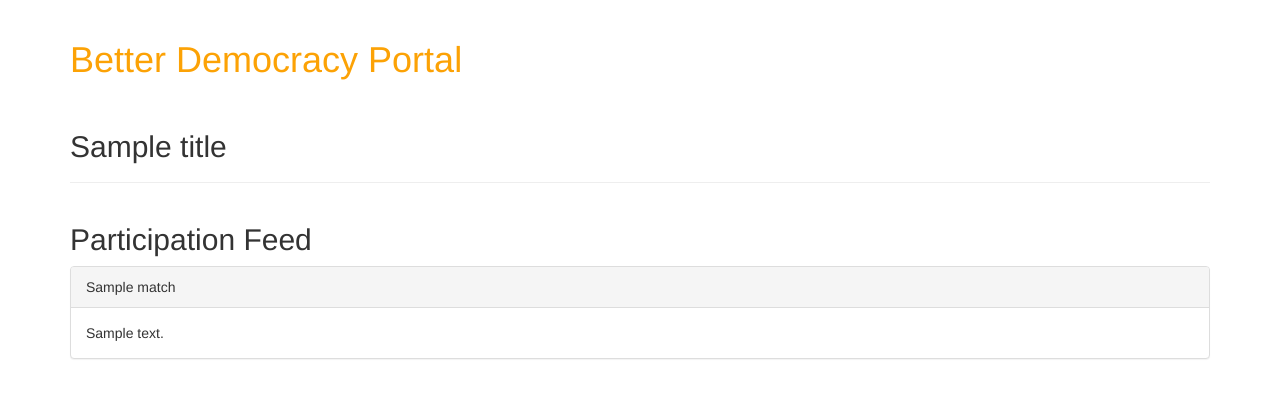
After one commit to better-dem/portal, a Django app: template core/templates/core/feed.html in a window 1280 px wide. The commit adds this page. Shown: the top 398 px of the page. Run offline with Django 3.2, Linux system fonts and the light colour scheme; the template is opened without the code that fills it: most values are stand-ins (such as "Sample title", 1, 10 or a date in 2020); some libraries are stand-ins or nearby versions.

Commit message:
added basic feed (no content yet)

```diff
--- a/core/templates/core/base.html
+++ b/core/templates/core/base.html
@@ -13,7 +13,7 @@
     <body>
         <div class="container">
             <div class="page-header">
-		<h1><a href="/">Geo-Feedback</a></h1><br>
+		<h1><a href="/">Better Democracy Portal</a></h1><br>
 		{% if title %}
 		<h2>{{ title }}</h2>
 		{% endif %}
--- /dev/null
+++ b/core/templates/core/feed.html
@@ -0,0 +1,13 @@
+{% extends "core/base.html" %}
+{% block content %}
+<h2>Participation Feed</h2>
+
+{% for match in matches %}
+<div class="panel panel-default">
+    <div class="panel-heading">{{ match.label }}</div>
+    <div class="panel-body">
+	{{ match.description }}
+    </div>
+</div>
+{% endfor %}
+{% endblock %}
--- a/core/urls.py
+++ b/core/urls.py
@@ -5,6 +5,7 @@ from . import views
 
 urlpatterns = [
     url(r'^accounts/', include('registration.backends.hmac.urls')),
-    url(r'^accounts/profile', views.show_profile, name="profile")
+    url(r'^accounts/profile', views.show_profile, name="profile"),
+    url(r'^$', views.feed, name="feed")
     # url('', include('django.contrib.auth.urls')),
 ]
```
Also changed, not shown: core/views.py (+10 -1 lines), README.md.
